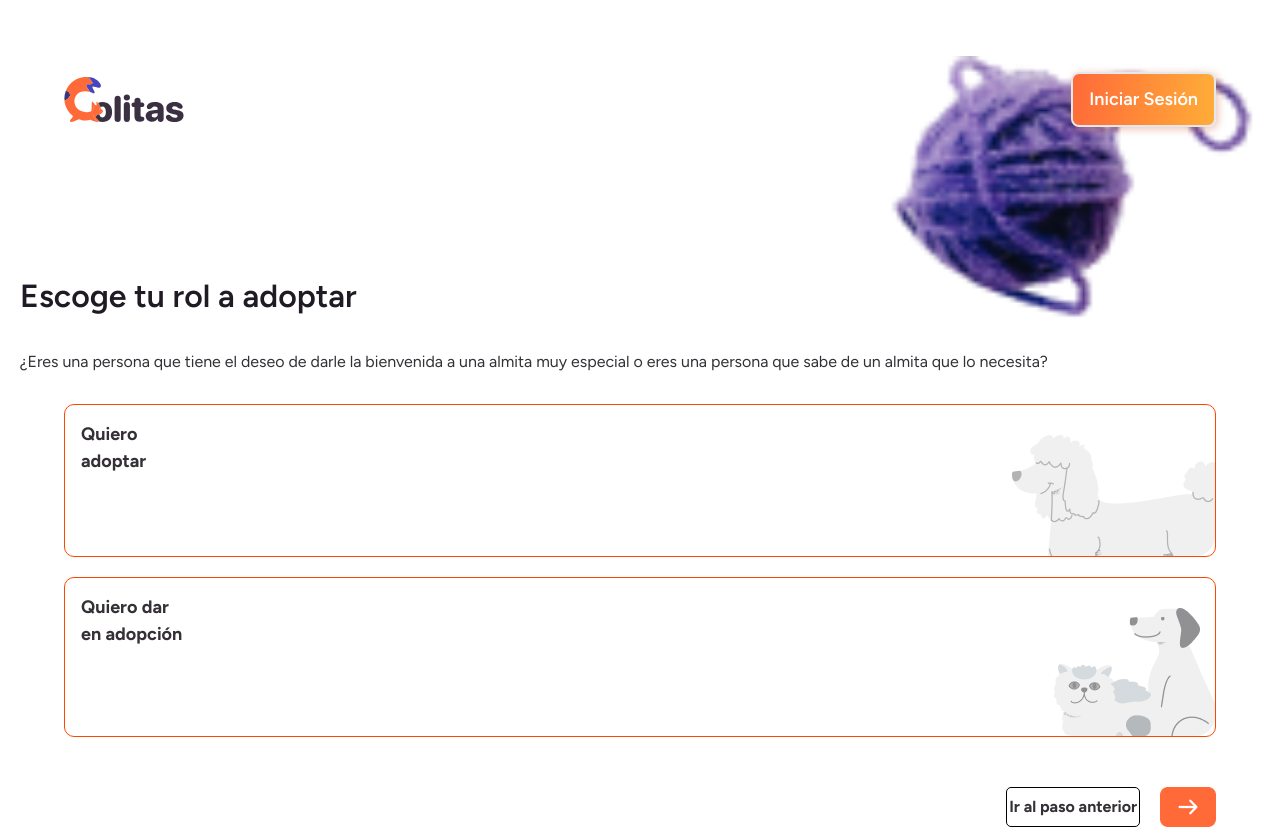
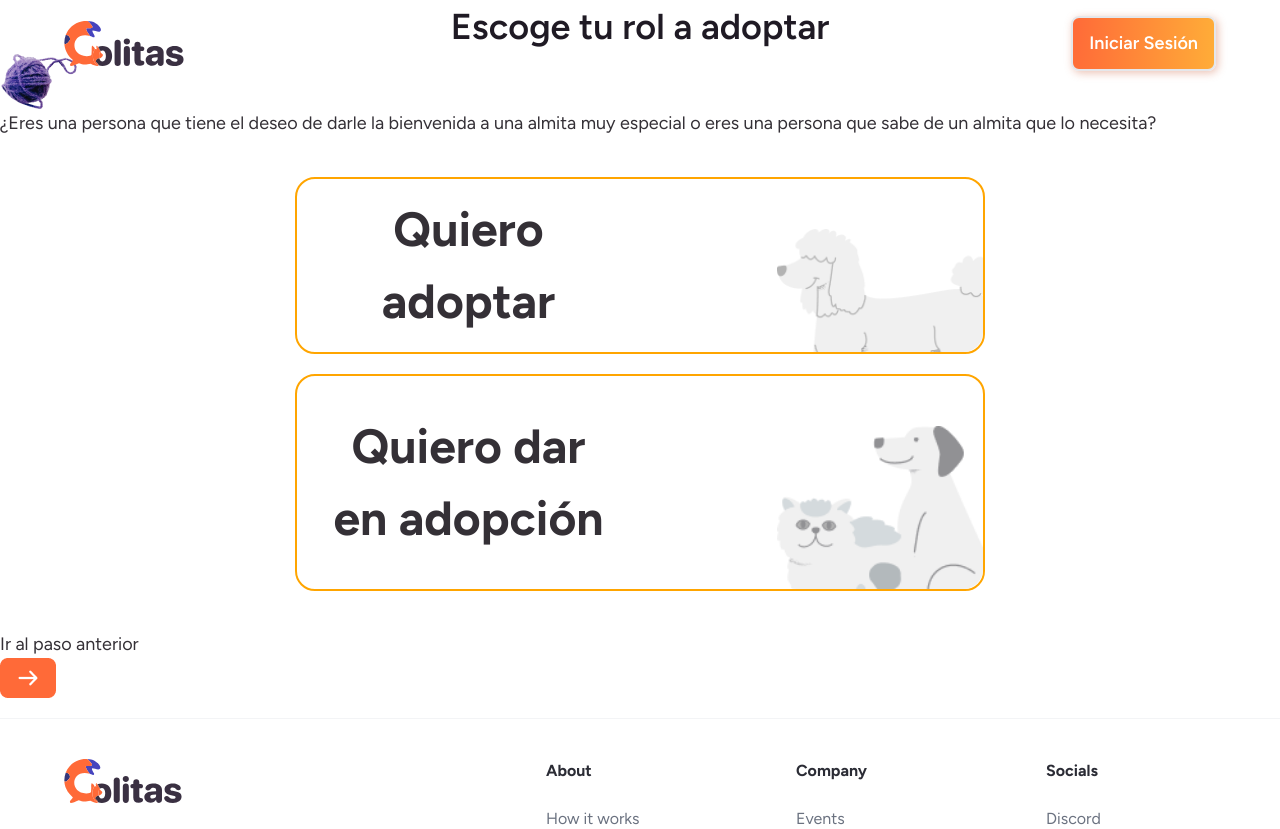
Before and after one commit to elmergustavo/hackfest-2023, a Next.js app: page /rol in a window 1280 px wide. Shown: the top 829 px of the page. Built offline with nearby package versions, Linux system fonts and the light colour scheme; no server answers.

Commit message:
estilo y hoover a opciones de rol

```diff
--- a/app/css/globals.css
+++ b/app/css/globals.css
@@ -223,7 +223,47 @@
   @apply cursor-default select-none py-2 pl-10 pr-4;
 }
 /* END: search manufacturer styles */
-.class-rol-title{
+.class-role-section{
+  width: 75%;
+  margin: 0 auto;
+  /*background: orange;*/
+  padding: 20px;
+}
+.class-role-section .class-role-section-one{
+  width: 75%;
+  margin: 20px auto;
+  display: flex;
+  justify-content: space-between;
+  border-radius: 20px;
+  border: solid orange 2px;
+  cursor: pointer;
+}
+.class-role-section .class-role-section-one:hover{
+  background: orange;
+  transform: scale(1.08);
+  transition: 400ms;
+}
+.class-role-section-one .class-role-title{
+  width: 50%;
+  /*background: pink;*/
+  display: flex;
+  flex-direction: column;
+  align-items: center;
+  justify-content: center;
+
+}
+.class-role-section-one .class-role-title p{
+  font-size: 3em;
+}
+.class-role-section-one img{
+  width: 30%;
+  border-radius: 20px;
+  margin-top: 50px;
+}
+
+
+@media screen and (max-width:420px){
+  .class-rol-title{
   margin: 56px 20px 0 20px;
 }
 .class-rol-title .class-rol-title-img {
@@ -293,3 +333,5 @@
 .class-footer-rol{
   display: flex;
 }
+
+}
--- a/app/rol/page.tsx
+++ b/app/rol/page.tsx
@@ -5,7 +5,7 @@ import dog_two from "../resources/images/dog_two.png";
 import icon_button from "../resources/images/Icon_button.png";
 export default function page() {
   return (
-    <section className="">
+    <section className="section-rol">
       <div className="class-rol-title">
         <div className="class-rol-title-img">
           <h1>Escoge tu rol a adoptar</h1>
```
